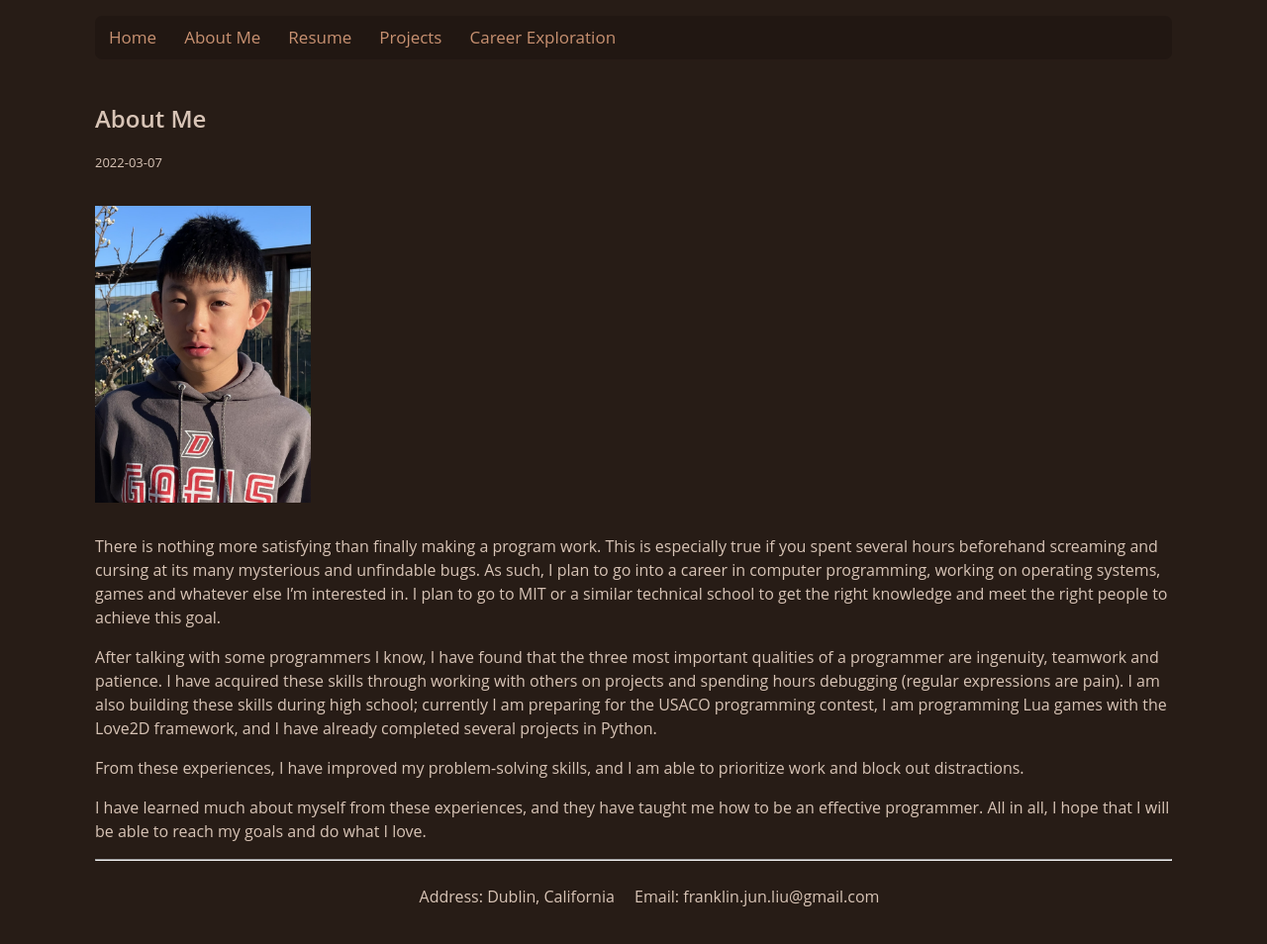
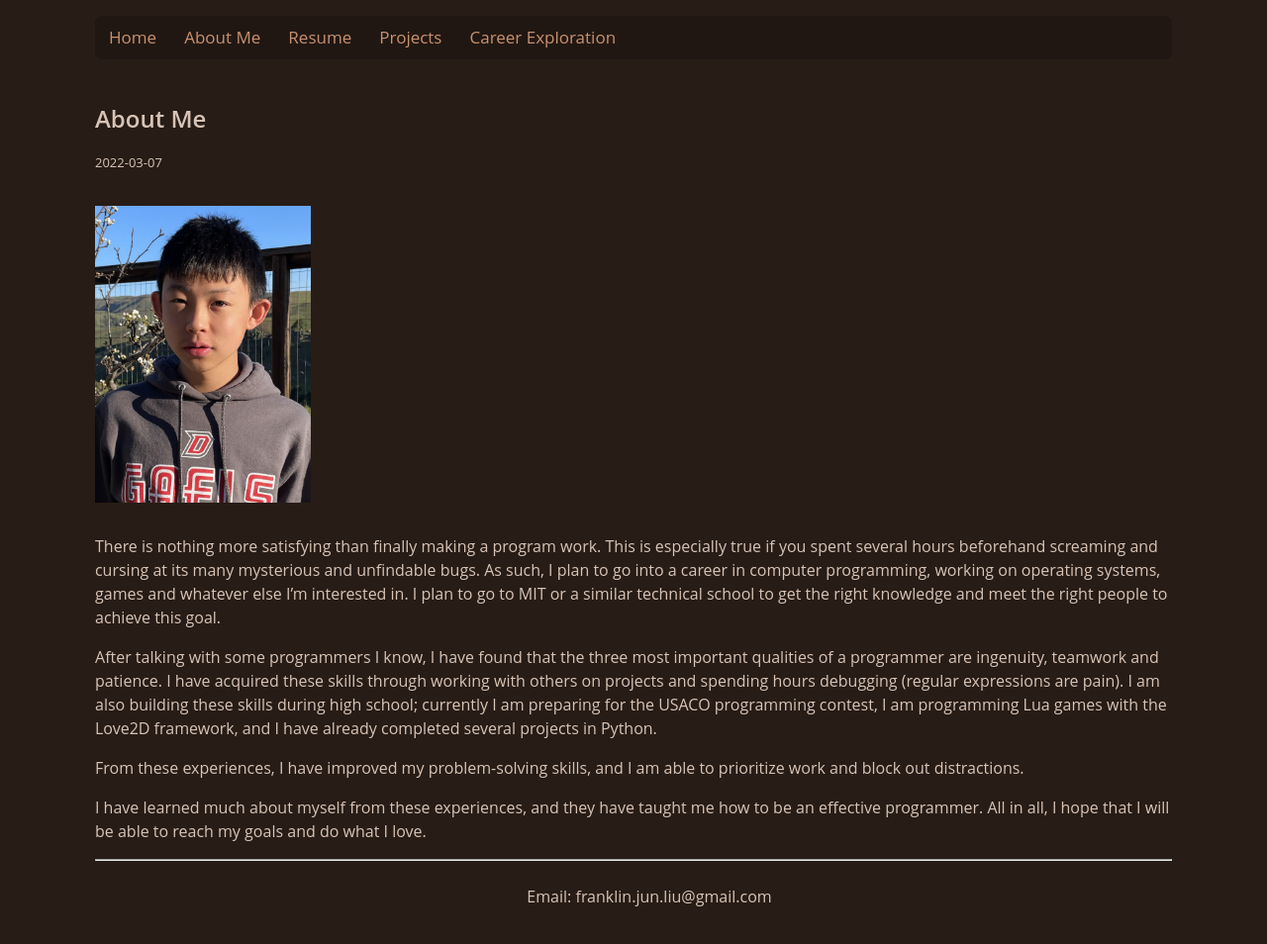
Before and after one commit to f3zhead/skool-portfolio, a plain HTML site: page aboutme.html in a window 1280 px wide. Shown: the top 954 px of the page at 99% size. Drawn offline with Linux system fonts and the light colour scheme.

Commit message:
Update aboutme.html

```diff
--- a/aboutme.html
+++ b/aboutme.html
@@ -44,7 +44,6 @@
 			<hr>
 
 			<ul>
-				<li>Address: Dublin, California</li>
 				<li>Email: franklin.jun.liu@gmail.com</li>
 			</ul>
 
```
